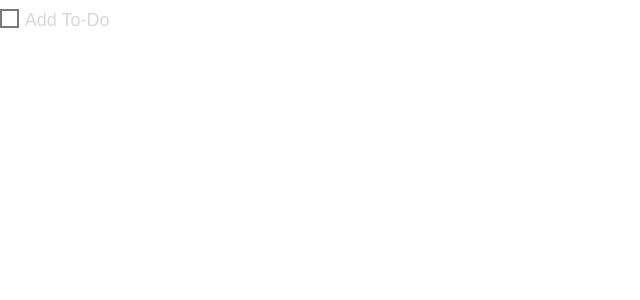
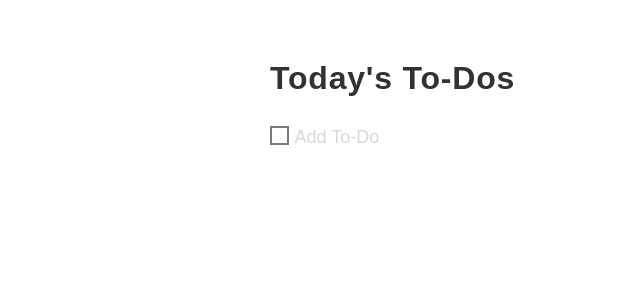
Before and after one commit to aakindel/to-do-today, a Next.js app: page / in a window 1280 px wide. Shown: the top 300 px of the page, without its empty margins (0-640 px from the left). Built offline with nearby package versions, Linux system fonts and the light colour scheme.

Commit message:
added page container and title and styled both

```diff
--- a/components/App.js
+++ b/components/App.js
@@ -571,10 +571,13 @@ export default function App() {
 
 
   return (
-    <>
+    <div className={styles.page_container}>
+      <div contentEditable="true" className={styles.page_title}
+        suppressContentEditableWarning={true}
+        placeholder="Untitled">Today's To-Dos</div>
       <ToDoList lines={lines}
         updateLineInLines={updateLineInLines}
         updateLineInDom={updateLineInDom} />
-    </>
+    </div>
   );
 }
--- a/styles/App.module.css
+++ b/styles/App.module.css
@@ -1,3 +1,17 @@
+.page_container {
+  max-width: 820px;
+  margin: 60px auto 0;
+  padding: 0 40px;
+}
+
+.page_title {
+  font-size: 32px;
+  font-weight: 700;
+  color: rgb(50, 50, 50);
+  letter-spacing: 0.8px;
+  padding-bottom: 20px;
+}
+
 /* give each Paragraph block a gray placeholder */
 .pg_block[contenteditable]:empty:before {
   content: attr(placeholder);
```
